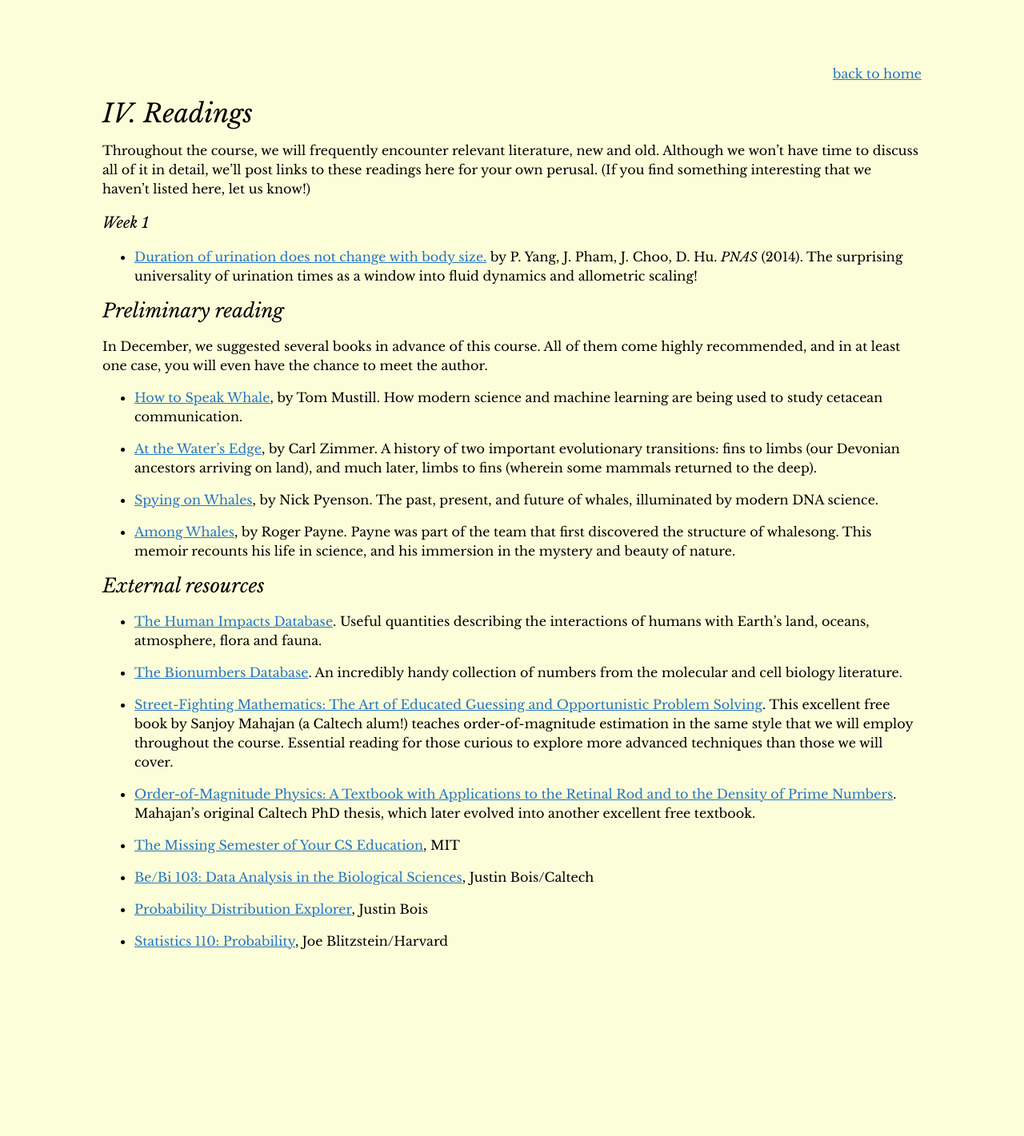
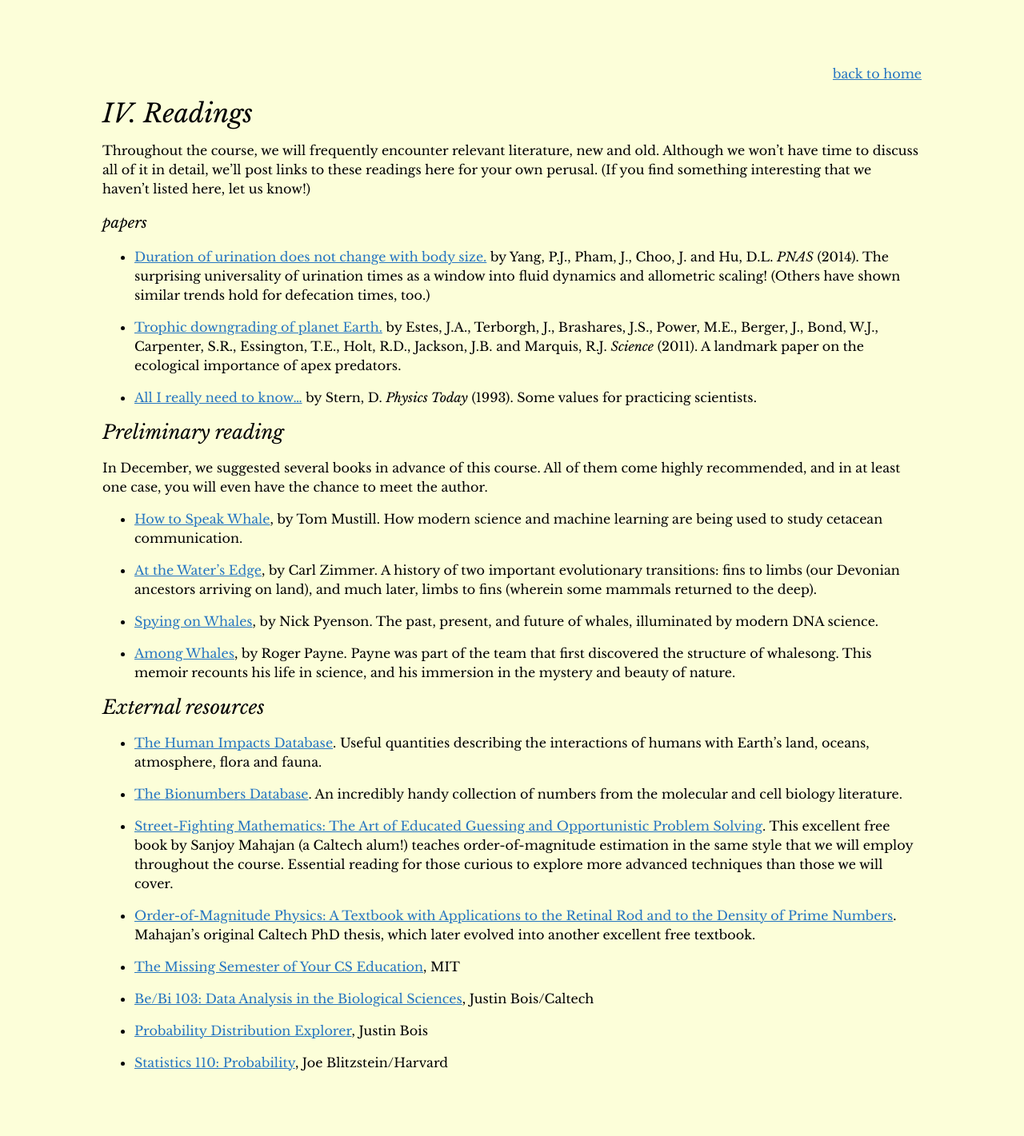
Before and after one commit to RPGroup-PBoC/whale, a Jekyll site: the page built from readings.md, in a window 1280 px wide. Shown: the whole page at 80% size. Built offline with Jekyll 4.4.1, drawn with Linux system fonts in a browser that asks for light colours; before the commit the page ends 1269 px from its top, so only the background shows below that.

Commit message:
a few papers

```diff
--- a/_data/papers.yaml
+++ b/_data/papers.yaml
@@ -1,7 +1,21 @@
-Week 1:
+papers:
 - title: "Duration of urination does not change with body size."
-  author: "P. Yang, J. Pham, J. Choo, D. Hu."
+  author: "Yang, P.J., Pham, J., Choo, J. and Hu, D.L."
   journal: "PNAS"
   year: "2014"
   PDF: "Yang2014.pdf"
-  description: "The surprising universality of urination times as a window into fluid dynamics and allometric scaling!"
+  description: "The surprising universality of urination times as a window into fluid dynamics and allometric scaling! (Others have shown similar trends hold for defecation times, too.)"
+
+- title: "Trophic downgrading of planet Earth."
+  author: "Estes, J.A., Terborgh, J., Brashares, J.S., Power, M.E., Berger, J., Bond, W.J., Carpenter, S.R., Essington, T.E., Holt, R.D., Jackson, J.B. and Marquis, R.J."
+  journal: "Science"
+  year: "2011"
+  PDF: "Estes2011.pdf"
+  description: "A landmark paper on the ecological importance of apex predators."
+
+- title: "All I really need to know..."
+  author: "Stern, D."
+  journal: "Physics Today"
+  year: "1993"
+  PDF: "Stern1993.jpg"
+  description: "Some values for practicing scientists."
```
Also changed, not shown: papers/Stern1993.jpg (added), 1 other file.
